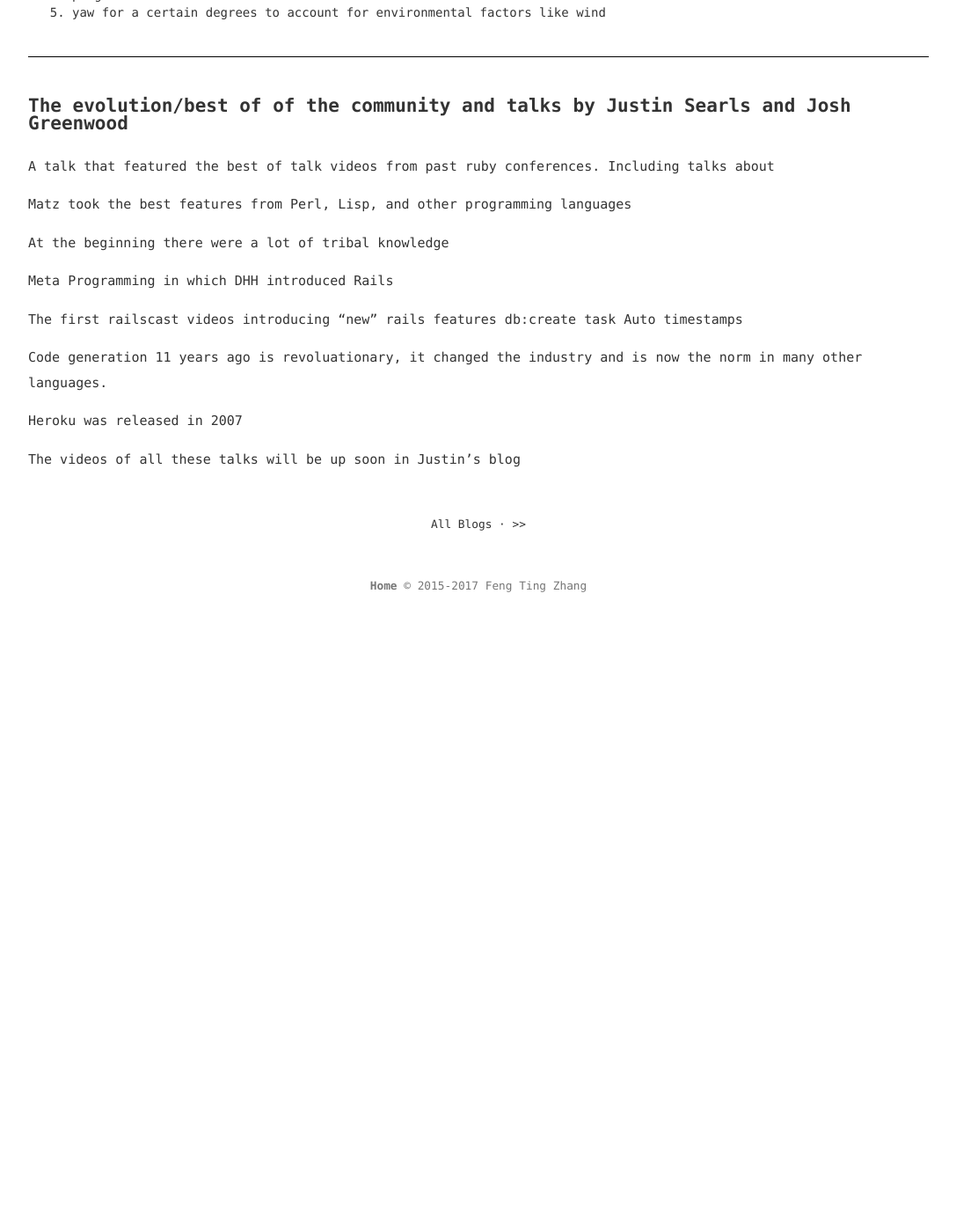
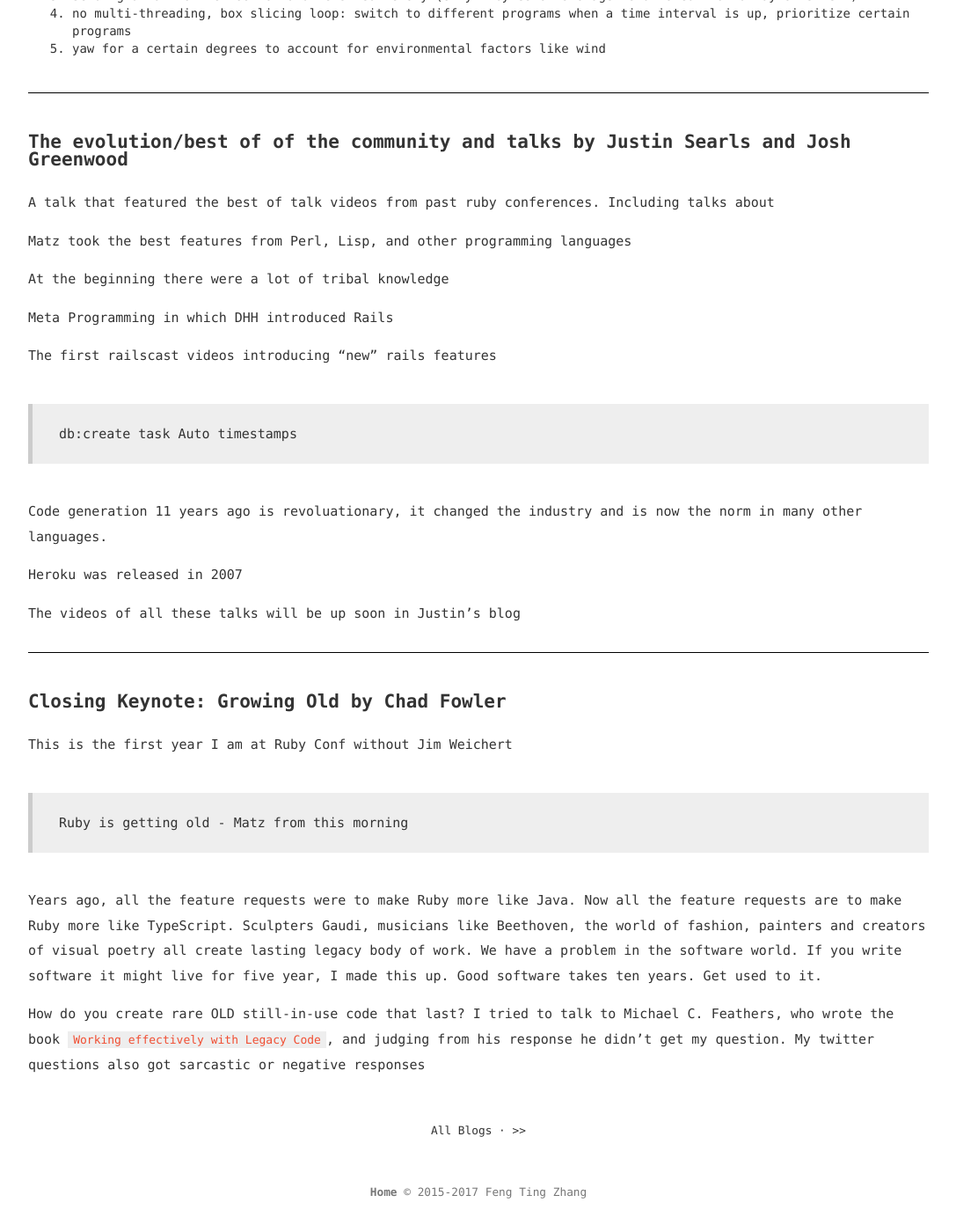
Before and after one commit to fengtingzhang/blog, a Jekyll site: the page built from _posts/2017-11-15-rubyconf-2017-day-one.md, in a window 1280 px wide and 1400 px high, scrolled down 5868 px. Shown: the whole window at 88% size, without its empty margins (96-1183 px from the left). Built offline with Jekyll 4.4.1, drawn with Linux system fonts in a browser that asks for light colours; before the commit the page ends 6579 px from its top, so only the background shows below that; some of the changed text lies outside the part shown.

Commit message:
Update 2017-11-15-rubyconf-2017-day-one.md

```diff
--- a/_posts/2017-11-15-rubyconf-2017-day-one.md
+++ b/_posts/2017-11-15-rubyconf-2017-day-one.md
@@ -147,7 +147,7 @@
 * faster block passing (&blk)
 * trace instructions
 
-> tweet hashtag #ruby25 to help celebrate ruby's 25th birthday next year
+> tweet hashtag `#ruby25` to help celebrate ruby's 25th birthday next year
 ----
 
 Aside from Matz's opening keynote, these were some of the other talks that I went to that I found interesting.
@@ -187,6 +187,7 @@
 
 
 ----
+
 ## The evolution/best of of the community and talks by Justin Searls and Josh Greenwood
 
 A talk that featured the best of talk videos from past ruby conferences. Including talks about
@@ -198,8 +199,8 @@
 Meta Programming in which DHH introduced Rails
 
 The first railscast videos introducing "new" rails features
-db:create task
-Auto timestamps
+> db:create task
+> Auto timestamps
 
 Code generation 11 years ago is revoluationary, it changed the industry and is now the norm in many other languages.
 
@@ -207,3 +208,15 @@
 
 
 The videos of all these talks will be up soon in Justin's blog
+
+----
+
+## Closing Keynote: Growing Old by Chad Fowler
+
+This is the first year I am at Ruby Conf without Jim Weichert
+
+> Ruby is getting old - Matz from this morning
+
+Years ago, all the feature requests were to make Ruby more like Java. Now all the feature requests are to make Ruby more like TypeScript. Sculpters Gaudi, musicians like Beethoven, the world of fashion, painters and creators of visual poetry all create lasting legacy body of work. We have a problem in the software world. If you write software it might live for five year, I made this up. Good software takes ten years. Get used to it.
+
+How do you create rare OLD still-in-use code that last? I tried to talk to Michael C. Feathers, who wrote the book `Working effectively with Legacy Code`, and judging from his response he didn't get my question. My twitter questions also got sarcastic or negative responses
```
Also changed, not shown: other parts of _posts/2017-11-15-rubyconf-2017-day-one.md (+3 -3 lines).
